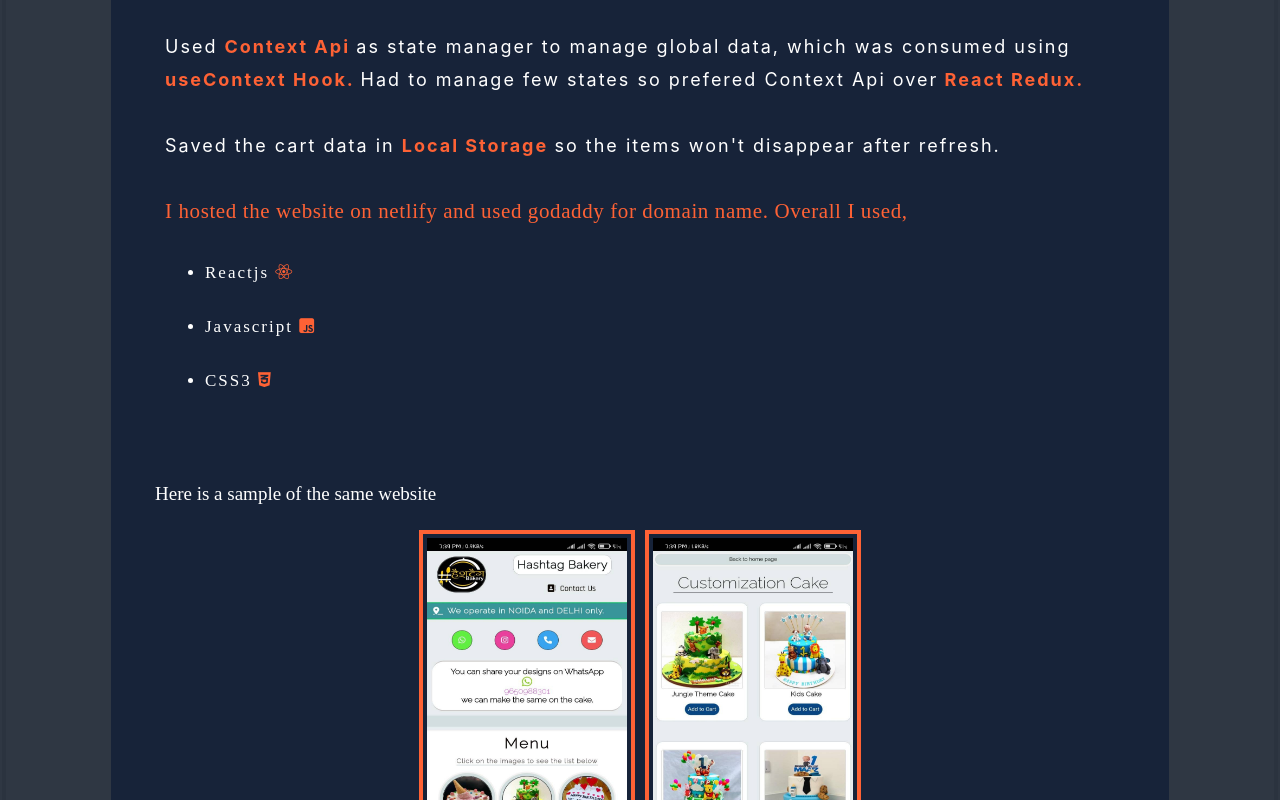
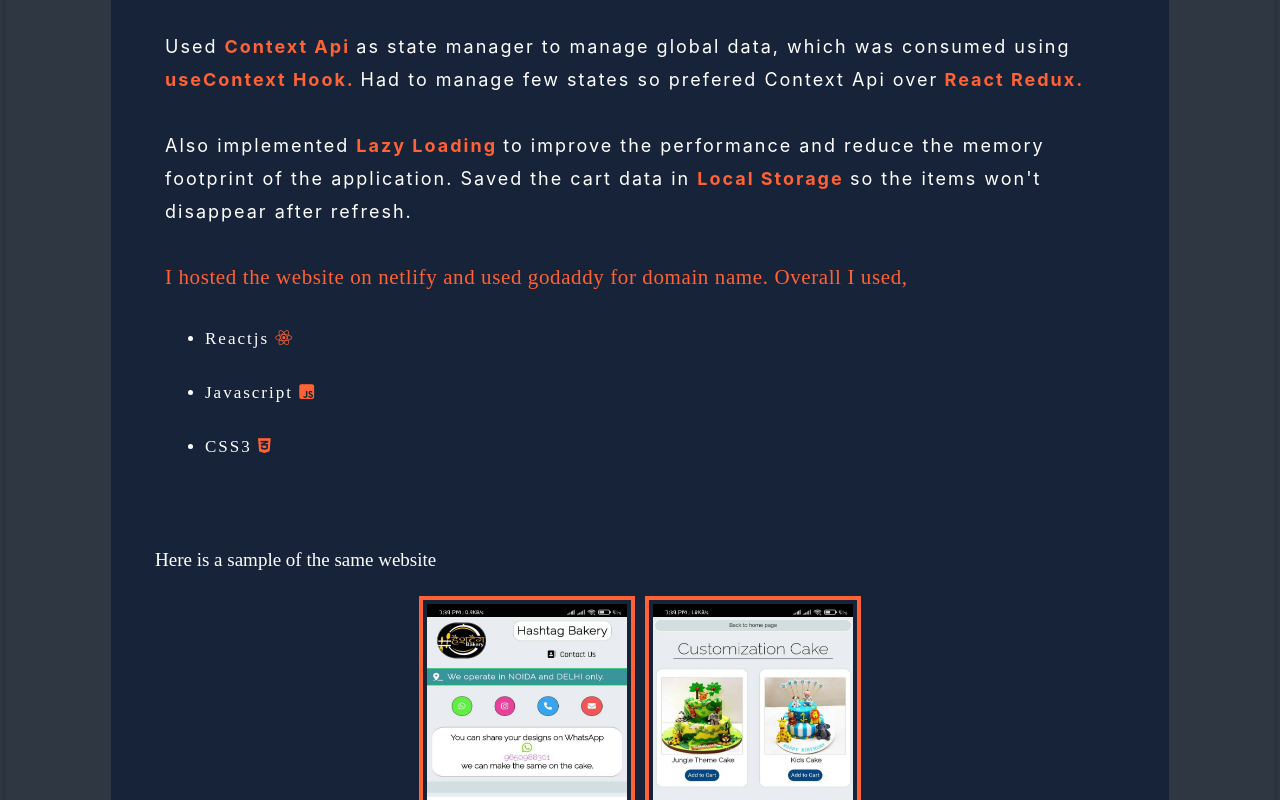
Before and after one commit to ankitsingh2105/Portfolio, a React (Create React App) app: page / in a window 1280 px wide. Shown: the part 5800-6600 px from the top of the page. Built offline with nearby package versions, Linux system fonts and the light colour scheme; a web font is replaced by a local one.

Commit message:
added skill

```diff
--- a/src/COMPONENTS/Newhome.jsx
+++ b/src/COMPONENTS/Newhome.jsx
@@ -443,7 +443,8 @@ export default function Newhome() {
                         <strong className='string' style={greetingstyle}> useContext Hook. </strong> Had to manage few states so prefered Context Api over
                         <strong className='string' style={greetingstyle}> React Redux.</strong>
                         <br /><br />
-                        Saved the cart data in <strong className='string' style={greetingstyle}> Local Storage </strong>so the items won't disappear after refresh.
+                        Also implemented <strong className='string' style={greetingstyle}> Lazy Loading </strong> to improve the performance and reduce the memory footprint of the application.
+                         Saved the cart data in <strong className='string' style={greetingstyle}> Local Storage </strong>so the items won't disappear after refresh.
 
                         <br /><br />
                         <div className="design" style={greetingstyle}>
@@ -578,7 +579,7 @@ export default function Newhome() {
                             <img loading="lazy" className='actingthinking2' src={Api} alt="api" />
                         </div>
                         I created a project where we can see the real time weather report of different city all over the world.
-                        The data is fetched from a free weather API.
+                        The data is <strong className='string' style={greetingstyle}> fetched </strong> from a free weather API website.
                         <br />
                         <br />
                         I used <strong style={greetingstyle} className='string'>NETLIFY</strong> to host the website and <strong style={greetingstyle} className='string'>GITHUB </strong>
```
